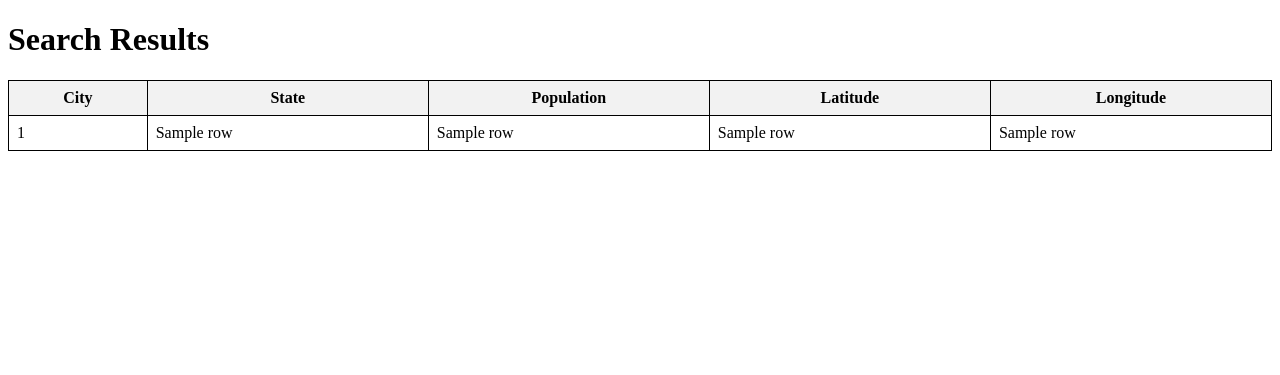
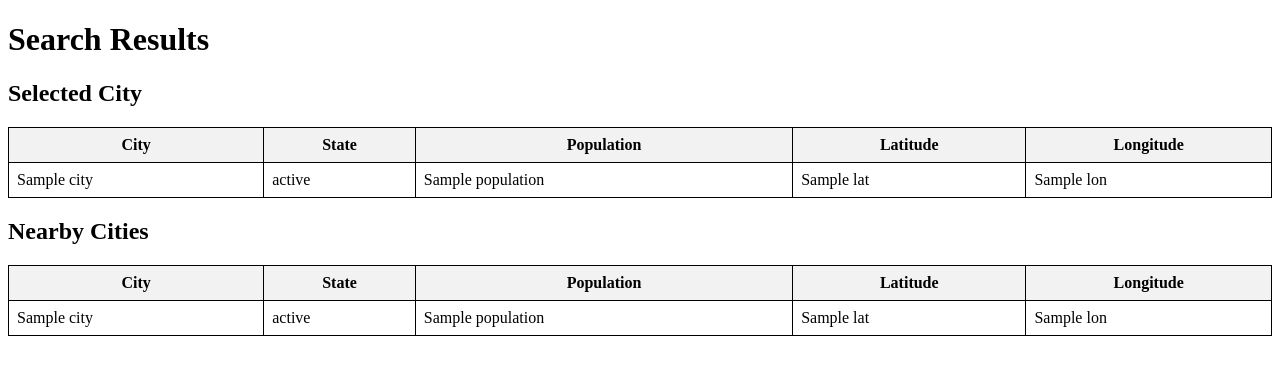
Before and after one commit to prathikh1998/DatabaseSearch, a Flask app: template templates/results.html in a window 1280 px wide. Shown: the top 375 px of the page. Run offline with Flask 3, Linux system fonts and the light colour scheme; the template is opened without the code that fills it: most values are stand-ins (such as "Sample title", 1, 10 or a date in 2020).

Commit message:
Add files via upload

```diff
--- a/templates/index.html
+++ b/templates/index.html
@@ -16,7 +16,7 @@
     </form>
     <hr>
     <form action="/search" method="POST">
-        <label for="city">Search city details </label>
+        <label for="city">Search city details</label>
         <input type="text" name="city">
         <input type="submit" value="Search">
     </form>
--- a/templates/results.html
+++ b/templates/results.html
@@ -20,6 +20,8 @@
 </head>
 <body>
     <h1>Search Results</h1>
+    <h2>Selected City</h2>
+    {% if selected_city %}
     <table>
         <tr>
             <th>City</th>
@@ -27,19 +29,41 @@
             <th>Population</th>
             <th>Latitude</th>
             <th>Longitude</th>
-            <!-- Add more table headers for each column -->
         </tr>
-        {% for row in results %}
         <tr>
-            <td>{{ row[0] }}</td>
-            <td>{{ row[1] }}</td>
-            <td>{{ row[2] }}</td>
-            <td>{{ row[3] }}</td>
-            <td>{{ row[4] }}</td>
+            <td>{{ selected_city.City }}</td>
+            <td>{{ selected_city.State }}</td>
+            <td>{{ selected_city.Population }}</td>
+            <td>{{ selected_city.lat }}</td>
+            <td>{{ selected_city.lon }}</td>
+        </tr>
+    </table>
+    {% else %}
+    <p>No selected city found.</p>
+    {% endif %}
 
-            <!-- Add more table cells for each column -->
+    <h2>Nearby Cities</h2>
+    {% if nearby_cities %}
+    <table>
+        <tr>
+            <th>City</th>
+            <th>State</th>
+            <th>Population</th>
+            <th>Latitude</th>
+            <th>Longitude</th>
+        </tr>
+        {% for city in nearby_cities %}
+        <tr>
+            <td>{{ city.City }}</td>
+            <td>{{ city.State }}</td>
+            <td>{{ city.Population }}</td>
+            <td>{{ city.lat }}</td>
+            <td>{{ city.lon }}</td>
         </tr>
         {% endfor %}
     </table>
+    {% else %}
+    <p>No nearby cities found.</p>
+    {% endif %}
 </body>
 </html>
```
